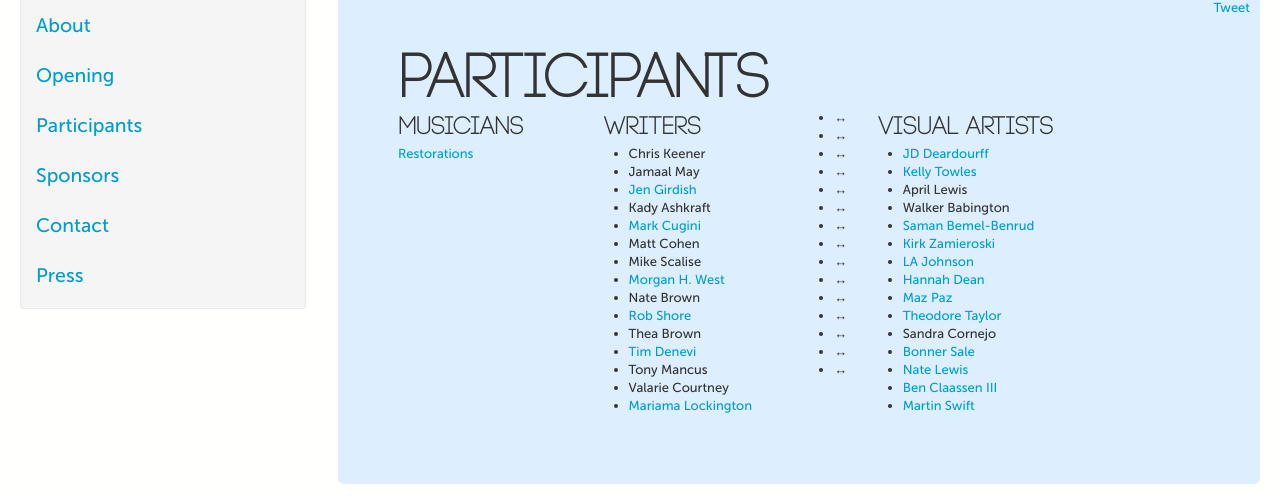
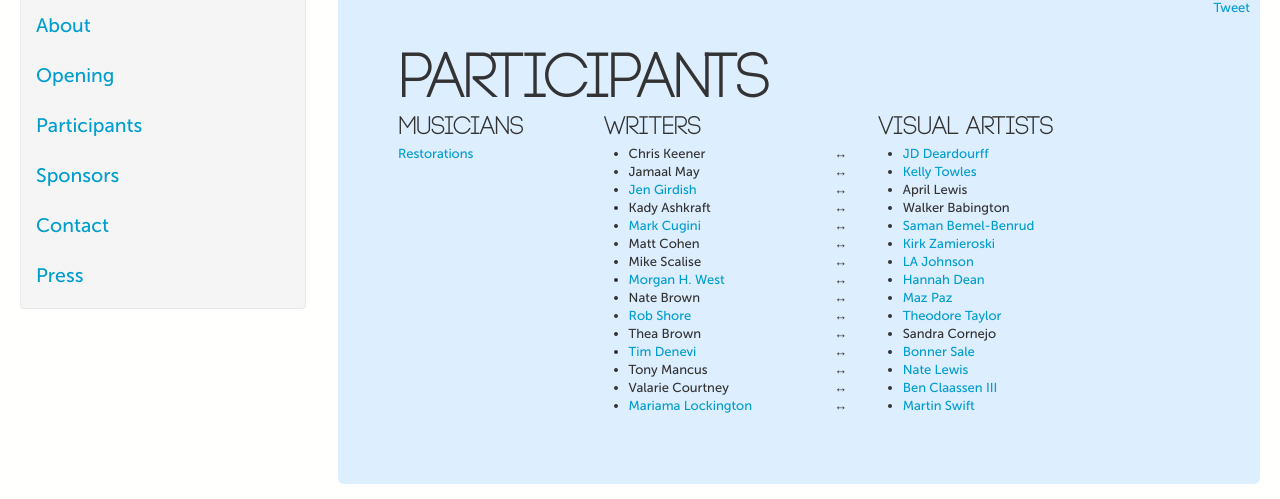
Before and after one commit to callandresponsedc/callandresponsedc, a Jekyll site: the page built from participants/index.html, in a window 1280 px wide. Shown: the part 133-632 px from the top of the page. Built offline with Jekyll 4.4.1, drawn with Linux system fonts in a browser that asks for light colours; Markdown is read by kramdown in place of the engine named in the settings; comment, search, counter and statistics services are not loaded.

Commit message:
No bullet for arrows.

```diff
--- a/participants/index.html
+++ b/participants/index.html
@@ -36,7 +36,8 @@ title: Participants
     </ul>
   </div>
   <div class="span1 pull-center">
-    <ul>
+    <h2>&nbsp;</h2>
+    <ul class="no-bullet">
       <li>&#x2194;</li>
       <li>&#x2194;</li>
       <li>&#x2194;</a></li>
--- a/static/css/style.css
+++ b/static/css/style.css
@@ -17,3 +17,7 @@ body {
 .swappable-content {
   background-color: #def;
 }
+
+.no-bullet {
+  list-style-type: none;
+}
```
